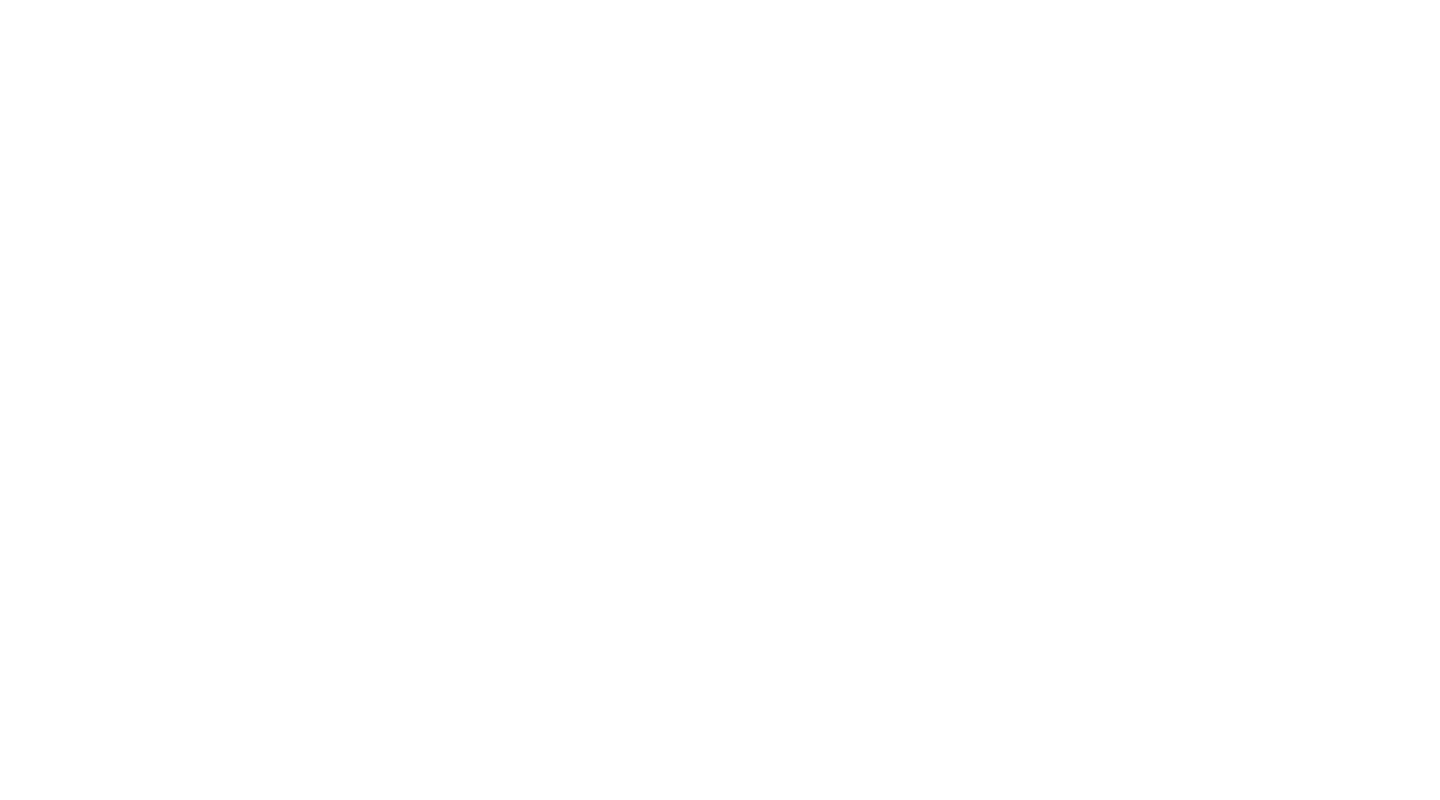
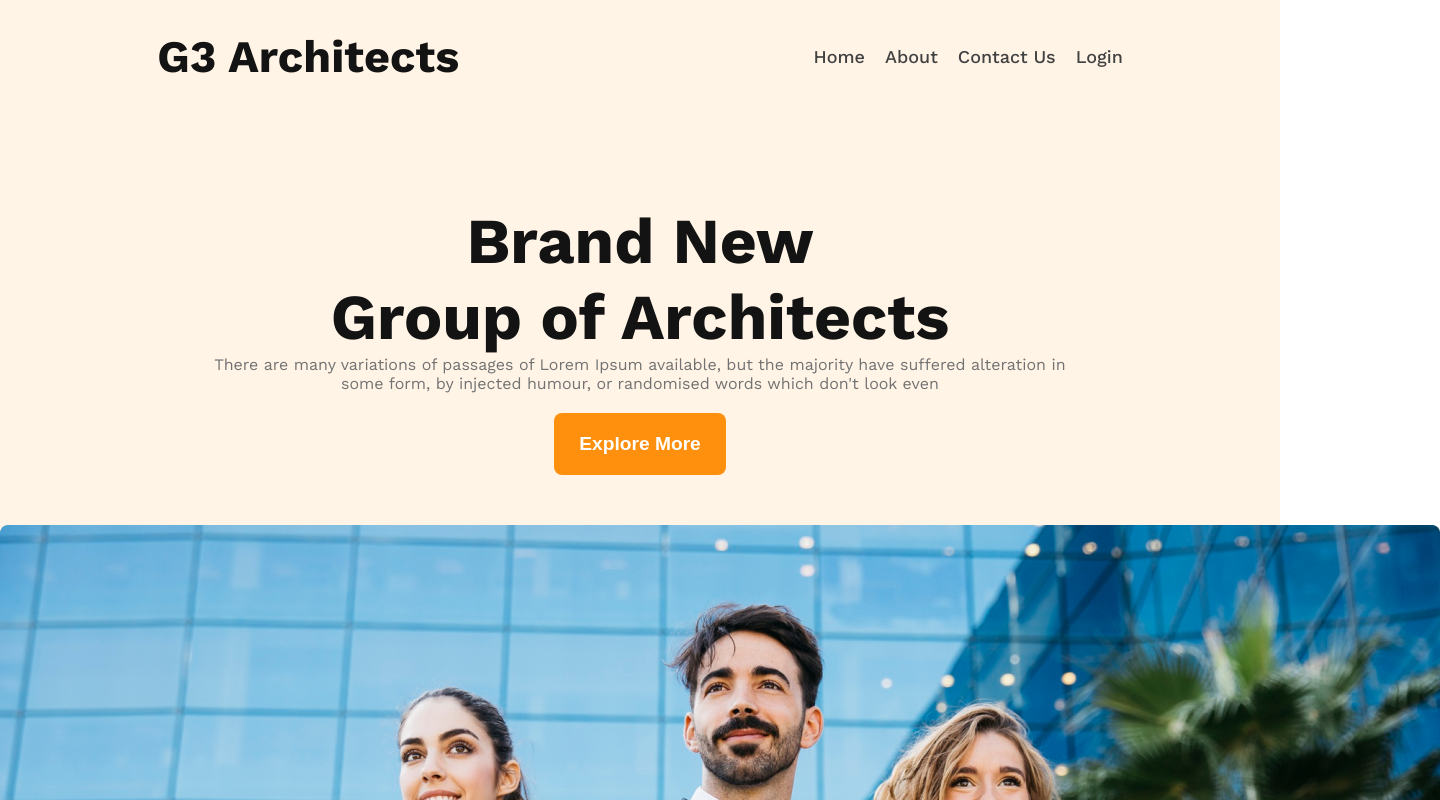
Before and after one commit to tanjil37/g3-architects, a plain HTML site: page index.html in a window 1280 px wide. Shown: the top 800 px of the page, 1440 px wide, since content can reach past the window. Drawn offline with nearby package versions, Linux system fonts and the light colour scheme.

Commit message:
Navbar and banner section completed

```diff
--- a/index.html
+++ b/index.html
@@ -1,13 +1,39 @@
 <!DOCTYPE html>
 <html lang="en">
-<head>
-    <meta charset="UTF-8">
-    <meta name="viewport" content="width=device-width, initial-scale=1.0">
+  <head>
+    <meta charset="UTF-8" />
+    <meta name="viewport" content="width=device-width, initial-scale=1.0" />
     <title>g3-architects</title>
-    <link rel="stylesheet" href="style/style.css">
+    <link rel="stylesheet" href="style/style.css" />
+  </head>
+  <body class="work-sans-font">
+    <header class="bg-light header">
+      <nav class="navbar display-flex">
+        <div class="brand"><a href="">G3 Architects</a></div>
+        <ul class="nav-links display-flex">
+          <li><a href="">Home </a></li>
+          <li><a href="">About</a></li>
+          <li><a href="">Contact Us</a></li>
+          <li><a href="">Login</a></li>
+        </ul>
+      </nav>
 
-</head>
-<body>
+      <div class="banner">
+        <div class="banner-content text-center">
+          <h2 class="banner-title text-black">Brand New <br> Group of Architects</h2>
+          <p class="banner-description primary-description">
+            There are many variations of passages of Lorem Ipsum available, but
+            the majority have suffered alteration in <br> some form, by injected
+            humour, or randomised words which don't look even
+          </p>
+          <button class="btn-primary btn-banner">Explore More</button>
 
-</body>
+        </div>
+         <img src="images/banner.png" alt="" />
+      </div>
+    </header>
+
+    <main></main>
+    <footer></footer>
+  </body>
 </html>
--- a/style/style.css
+++ b/style/style.css
@@ -1,5 +1,4 @@
-@import url('https://fonts.googleapis.com/css2?family=Work+Sans:ital,wght@0,100..900;1,100..900&display=swap');
-
+@import url("https://fonts.googleapis.com/css2?family=Work+Sans:ital,wght@0,100..900;1,100..900&display=swap");
 
 .work-sans-font {
   font-family: "Work Sans", sans-serif;
@@ -7,3 +6,112 @@
   font-weight: 400;
   font-style: normal;
 }
+a {
+  text-decoration: none;
+}
+* {
+  margin: 0 auto;
+}
+/* Shared style */
+
+.display-flex {
+  display: flex;
+}
+.text-center {
+  text-align: center;
+}
+
+.text-primary {
+  color: #ff900e;
+}
+/* dark 01 */
+.text-black {
+  color: #131313;
+}
+
+/* dark 02 */
+.text-gray {
+  color: #424242;
+}
+
+/* dark03 */
+.text-light-gray {
+  color: #727272;
+}
+
+main {
+  max-width: 1440px;
+  margin: 0 auto;
+}
+main > section {
+  margin-top: 130px;
+}
+.section-title {
+  font-size: 2.8rem;
+  font-weight: 700;
+}
+
+.primary-description {
+  font-size: 16px;
+  color: #727272;
+}
+
+/* nav related style */
+.navbar {
+  align-items: center;
+  justify-content: space-between;
+  padding-top: 30px;
+}
+.nav-links {
+  gap: 20px;
+}
+
+.brand a {
+  font-size: 45px;
+  font-weight: 700;
+  color: #131313;
+}
+.nav-links li {
+  list-style: none;
+}
+.nav-links li a {
+  list-style: none;
+  color: #424242;
+  font-size: 18px;
+  font-weight: 500;
+}
+.bg-light {
+  background-color: rgba(255, 144, 14, 0.1);
+}
+.btn-primary {
+  font-size: 1.2rem;
+  color: white;
+  padding: 20px 25px;
+  font-weight: 600;
+  background-color: #ff900e;
+  border: none;
+  border-radius: 8px;
+}
+.header {
+  margin: 0 auto;
+}
+.navbar,
+.banner {
+  max-width: 1440px;
+  margin: 0 auto;
+}
+/* banner style */
+
+.banner-title {
+  font-size: 4rem;
+  font-weight: 700;
+}
+.banner-description {
+  margin-bottom: 20px;
+}
+.btn-banner {
+  margin-bottom: 50px;
+}
+.banner-content {
+  margin-top: 120px;
+}
```
